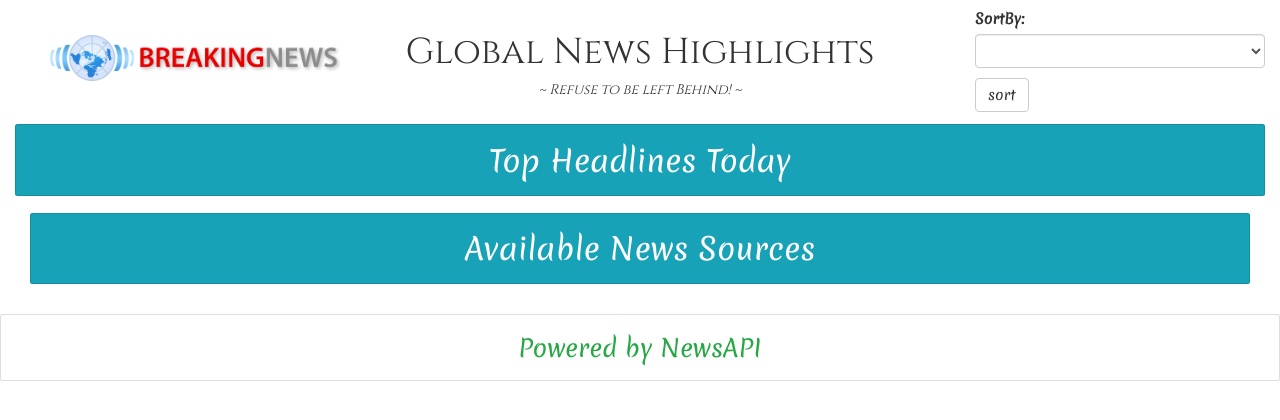
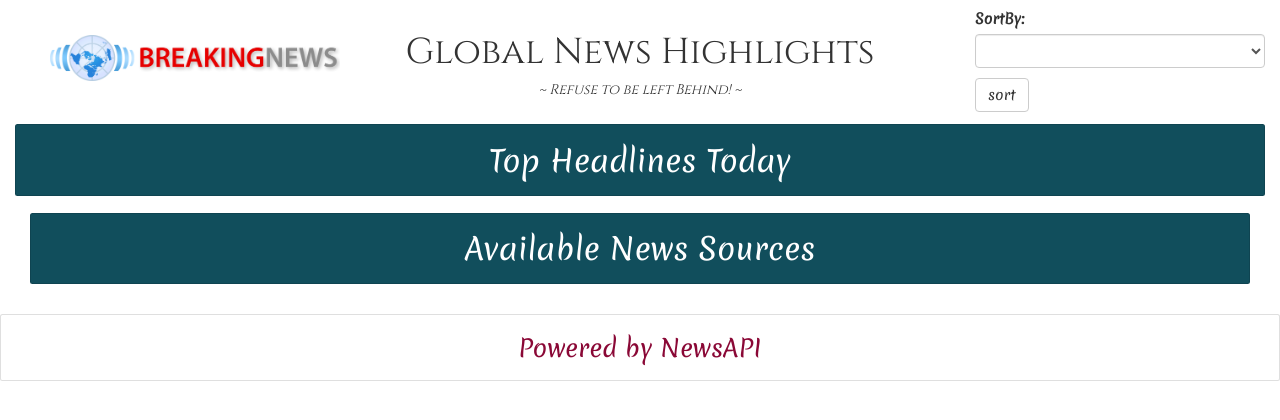
Before and after one commit to Krasivaya/News-Highlight-Backend, a Flask app: template app/templates/index.html in a window 1280 px wide. Shown: the top 420 px of the page. Run offline with Flask 2, Linux system fonts and the light colour scheme; the template is opened without the code that fills it, so the values that code supplies are empty; some libraries are stand-ins or nearby versions; some web fonts are replaced.

Commit message:
Add chores to style

```diff
--- a/app/static/css/style.css
+++ b/app/static/css/style.css
@@ -64,7 +64,7 @@
   }
 
   .piece h4, .piece2 h4{
-    color: #28a745;
+    color: #8a0836;
     padding: 1.5%;
     box-shadow: 3px 3px 3px grey;
     font-family: 'ZCOOL XiaoWei', serif;
@@ -78,7 +78,7 @@
 
   h2{
     text-align: center;
-    background-color: #17a2b8;
+    background-color: #114e5c;
     font-family: 'Merienda', cursive;
     padding: 1.5%;
     color: white;
@@ -89,7 +89,7 @@
     background-color: white;
     padding: 1.5%;
     font-family: 'Merienda', cursive;
-    color: #28a745;
+    color: #8a0836;
   }
 
   @media only screen and (min-width: 812px) {
```
